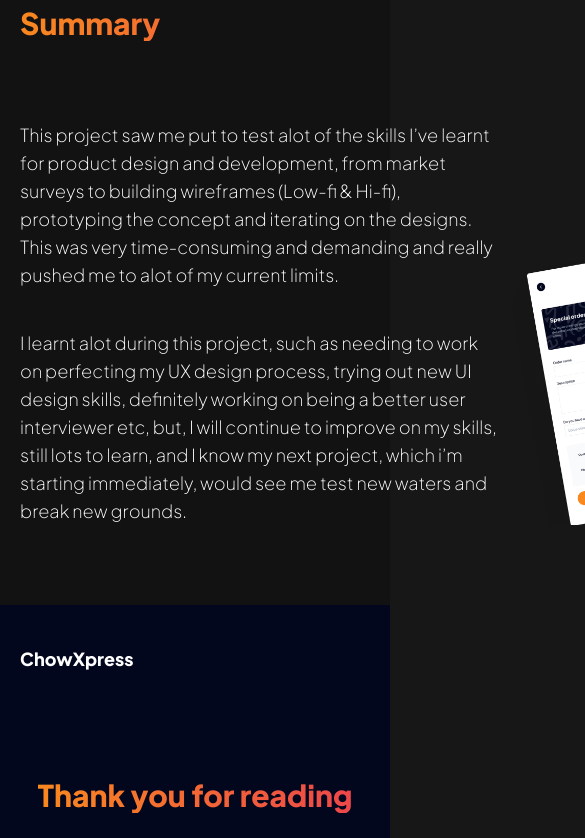
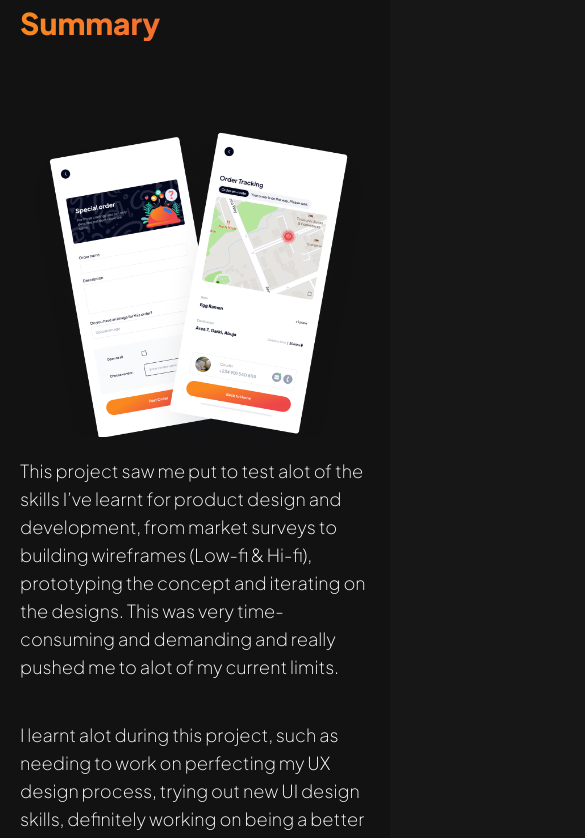
Before and after one commit to VirtuousTechies/musa-daniel, a React (Vite) app in the folder musa-daniel/: page /works/foodApp in a window 390 px wide. Shown: the part 4480-5318 px from the top of the page, 585 px wide, since content can reach past the window. Built offline with nearby package versions, Linux system fonts and the light colour scheme.

Commit message:
Made the summary section in the food app body responsive for all break points

```diff
--- a/musa-daniel/src/Components/FoodAppBody.jsx
+++ b/musa-daniel/src/Components/FoodAppBody.jsx
@@ -87,10 +87,11 @@ export default function FoodAppBody() {
             <FoodHeader />
             <h2 className='bg-gradient-to-l font-four text-3xl md:text-4xl font-extrabold
             text-transparent bg-clip-text to-[#F9881F] from-[#ED474A]'>Summary</h2>
-            <div className='flex flex-row justify-between w-[inherit]'>
-               <div className='flex flex-col space-y-10'>
+            <div className='flex flex-col-reverse space-y-reverse space-y-5 lg:space-y-0 items-center
+            lg:items-start lg:flex-row lg:justify-between lg:w-[inherit]'>
+               <div className='flex flex-col space-y-10 self-end lg:self-auto'>
                 {foodAppData.summary.map((text => <p key={text} className='font-extralight font-four
-                text-lg w-[30rem]'>{text}</p>))}
+                text-lg lg:w-[18rem] xl:w-[30rem]'>{text}</p>))}
                </div>
                 <img src={summary} alt="summary" className='self-end' />
             </div>
```
